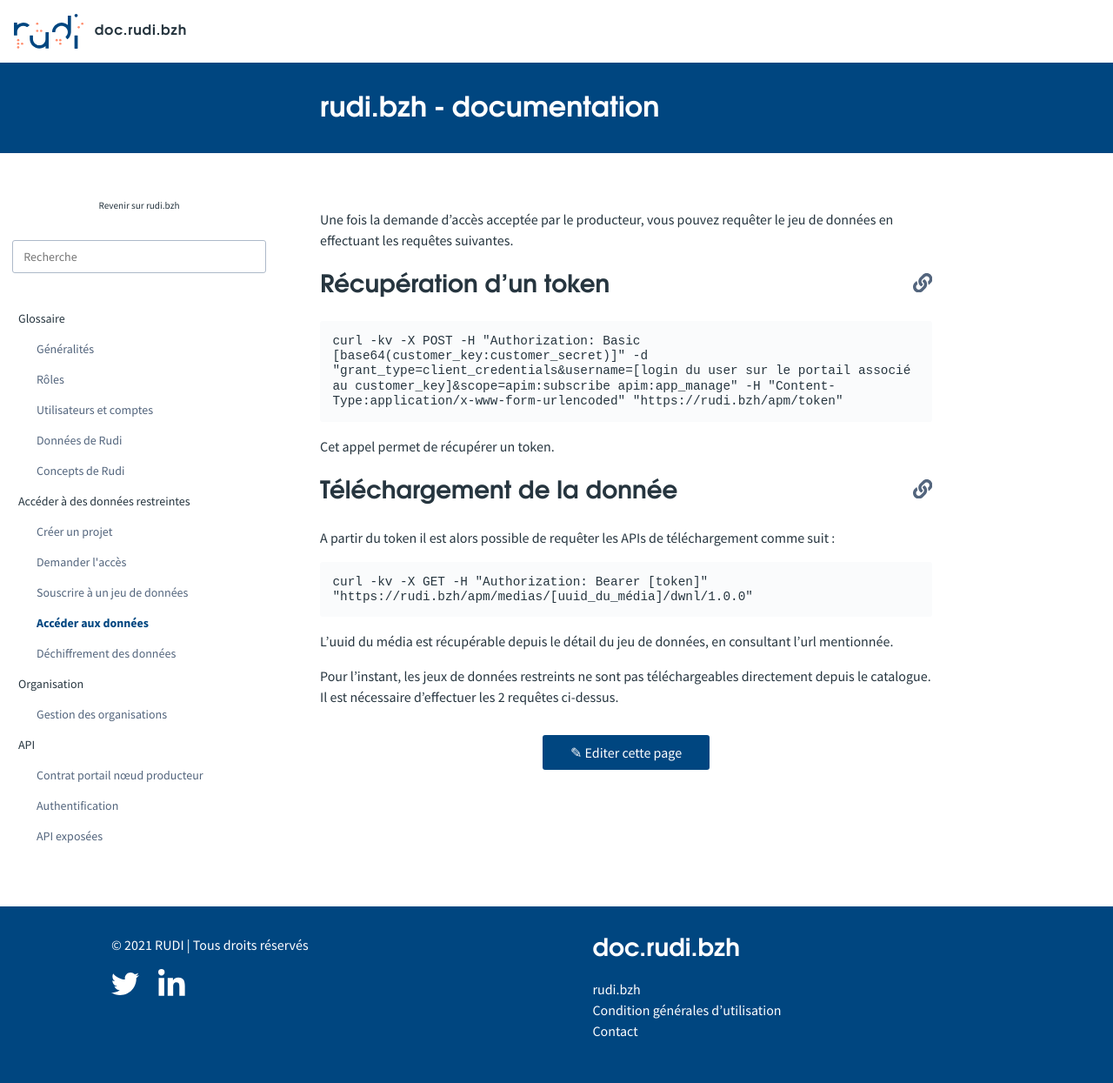
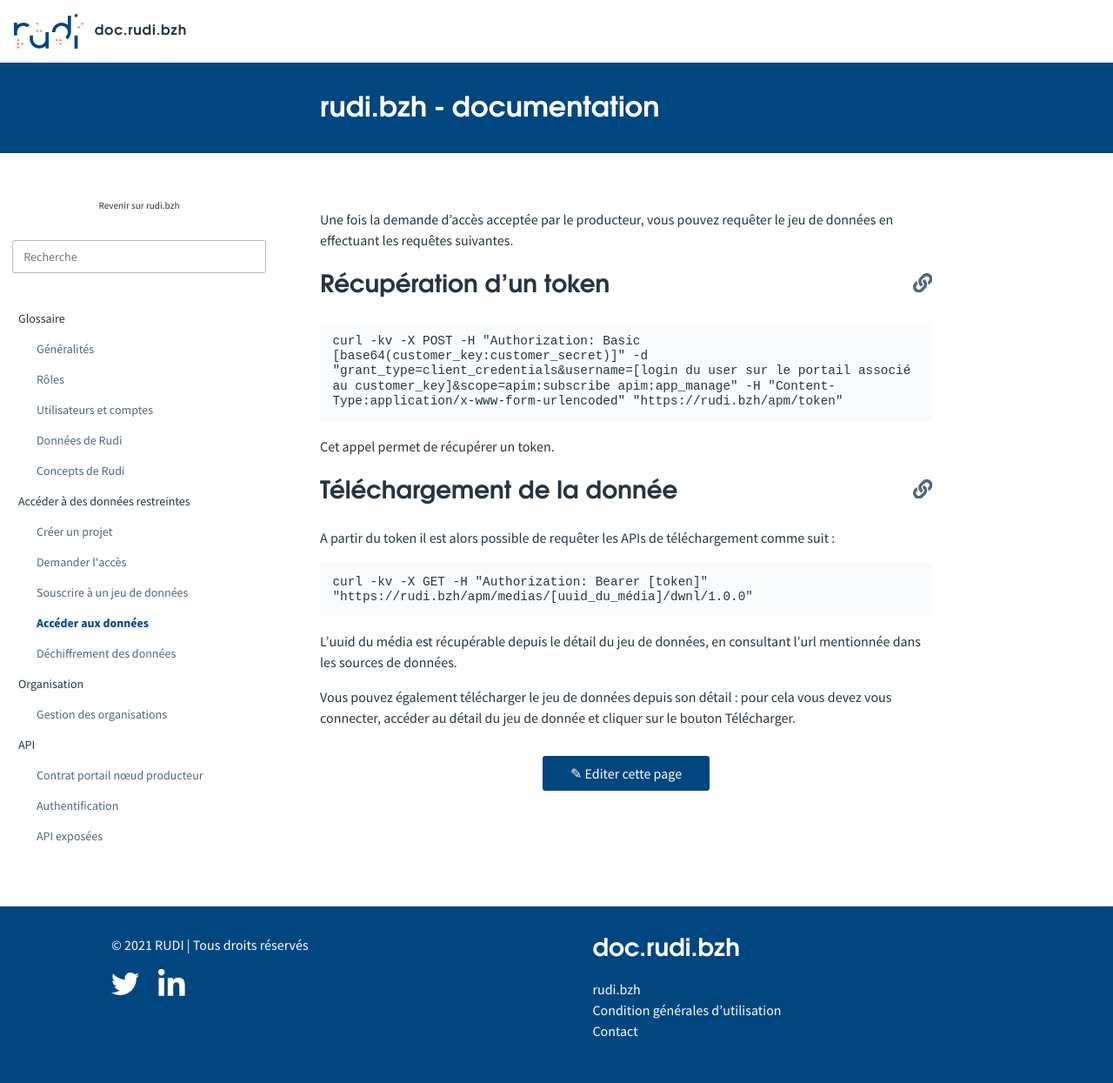
Before and after one commit to sigrennesmetropole/rudi_documentation, a Jekyll site: the page built from articles/_acces_donnees_restreintes/acces_donnees.md, in a window 1280 px wide. Shown: the whole page at 87% size. Built offline with Jekyll 4.4.1, drawn with Linux system fonts in a browser that asks for light colours.

Commit message:
Update acces_donnees.md

````diff
--- a/articles/_acces_donnees_restreintes/acces_donnees.md
+++ b/articles/_acces_donnees_restreintes/acces_donnees.md
@@ -18,6 +18,6 @@
 curl -kv -X GET -H "Authorization: Bearer [token]" "https://rudi.bzh/apm/medias/[uuid_du_média]/dwnl/1.0.0"
 ```
 
-L'uuid du média est récupérable depuis le détail du jeu de données, en consultant l'url mentionnée.
+L'uuid du média est récupérable depuis le détail du jeu de données, en consultant l'url mentionnée dans les sources de données.
 
-Pour l'instant, les jeux de données restreints ne sont pas téléchargeables directement depuis le catalogue. Il est nécessaire d'effectuer les 2 requêtes ci-dessus.
+Vous pouvez également télécharger le jeu de données depuis son détail : pour cela vous devez vous connecter, accéder au détail du jeu de donnée et cliquer sur le bouton Télécharger.
````
